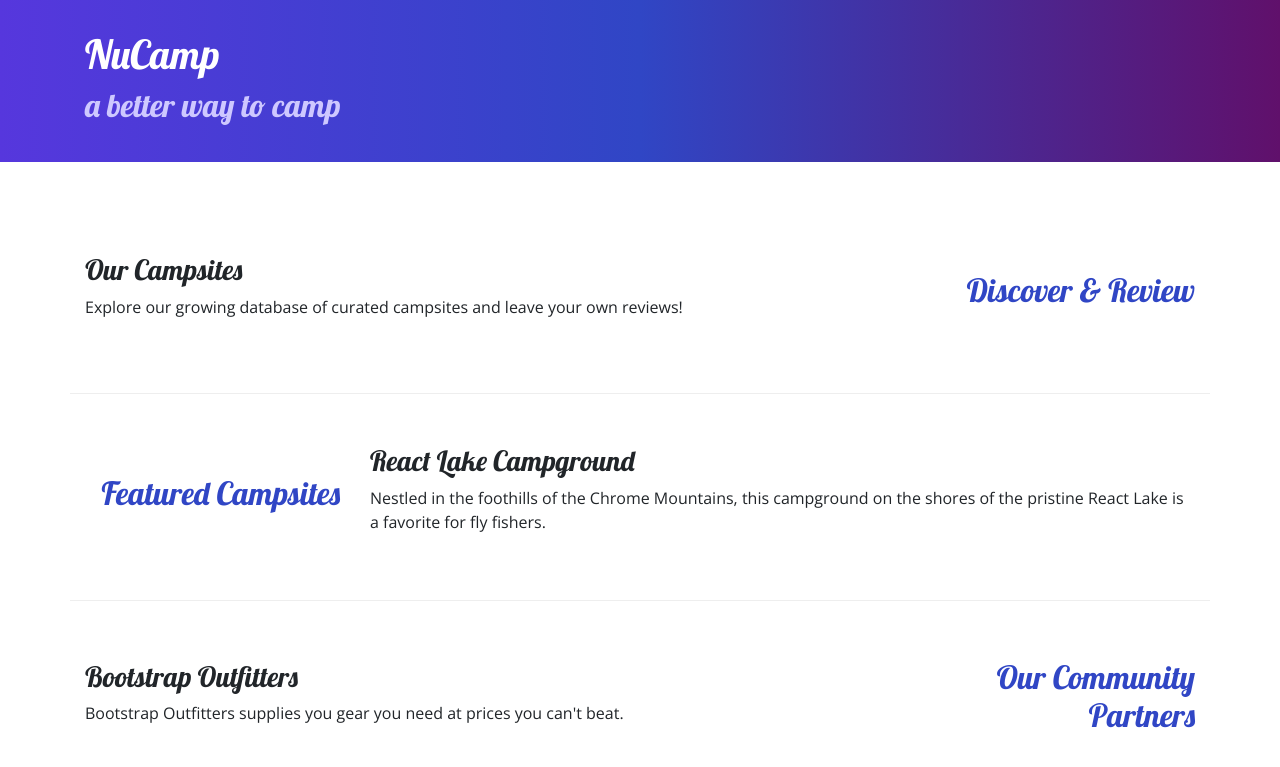
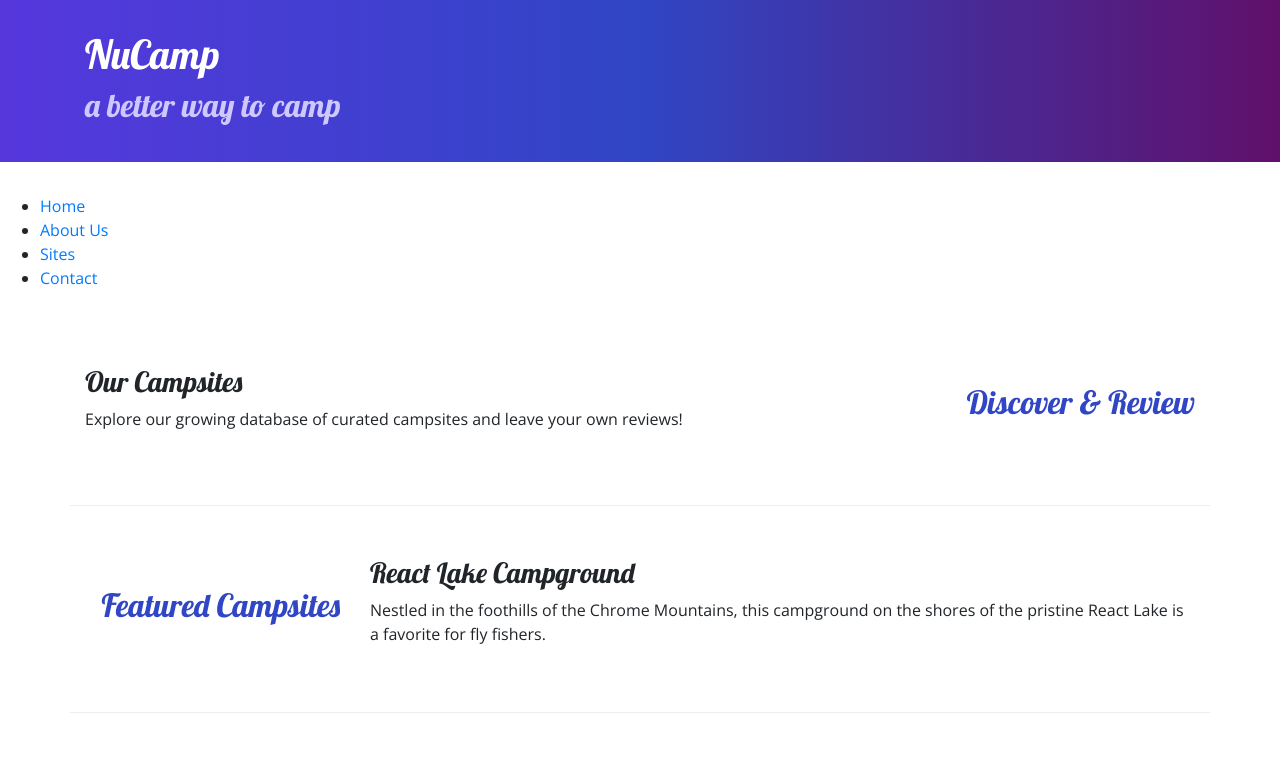
Before and after one commit to kpdriscoll6/bootstrap-nucamp, a website: page index.html in a window 1280 px wide. Shown: the top 767 px of the page. Drawn offline with nearby package versions, Linux system fonts and the light colour scheme.

```diff
--- a/index.html
+++ b/index.html
@@ -28,7 +28,15 @@
             </div>
         </div>
     </header>
+    <nav>
+        <ul>
+            <li><a href = "#">Home</a></li> <!--- # is the top of the current page--->
+            <li><a href = "aboutus.html">About Us</a></li>
+            <li><a href = "#">Sites</a></li>
+            <li><a href = "#">Contact</a></li>
+        </ul>
 
+    </nav>
     <div class = "container">
         <div class = "row row-content align-items-center">
             <div class = "col-sm-4 order-sm-last col-md-3">
```
Also changed, not shown: aboutus.html (+2 -3 lines).
